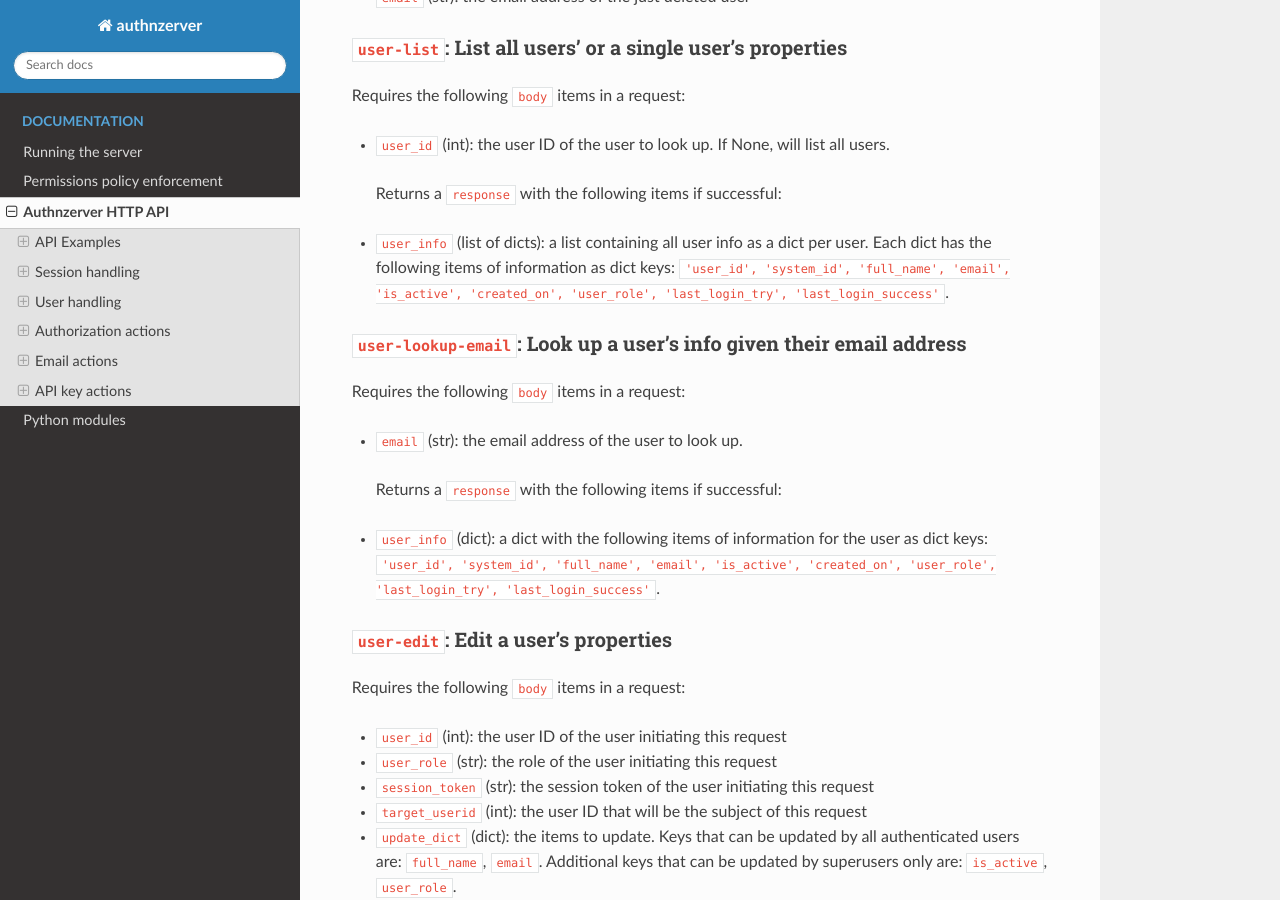
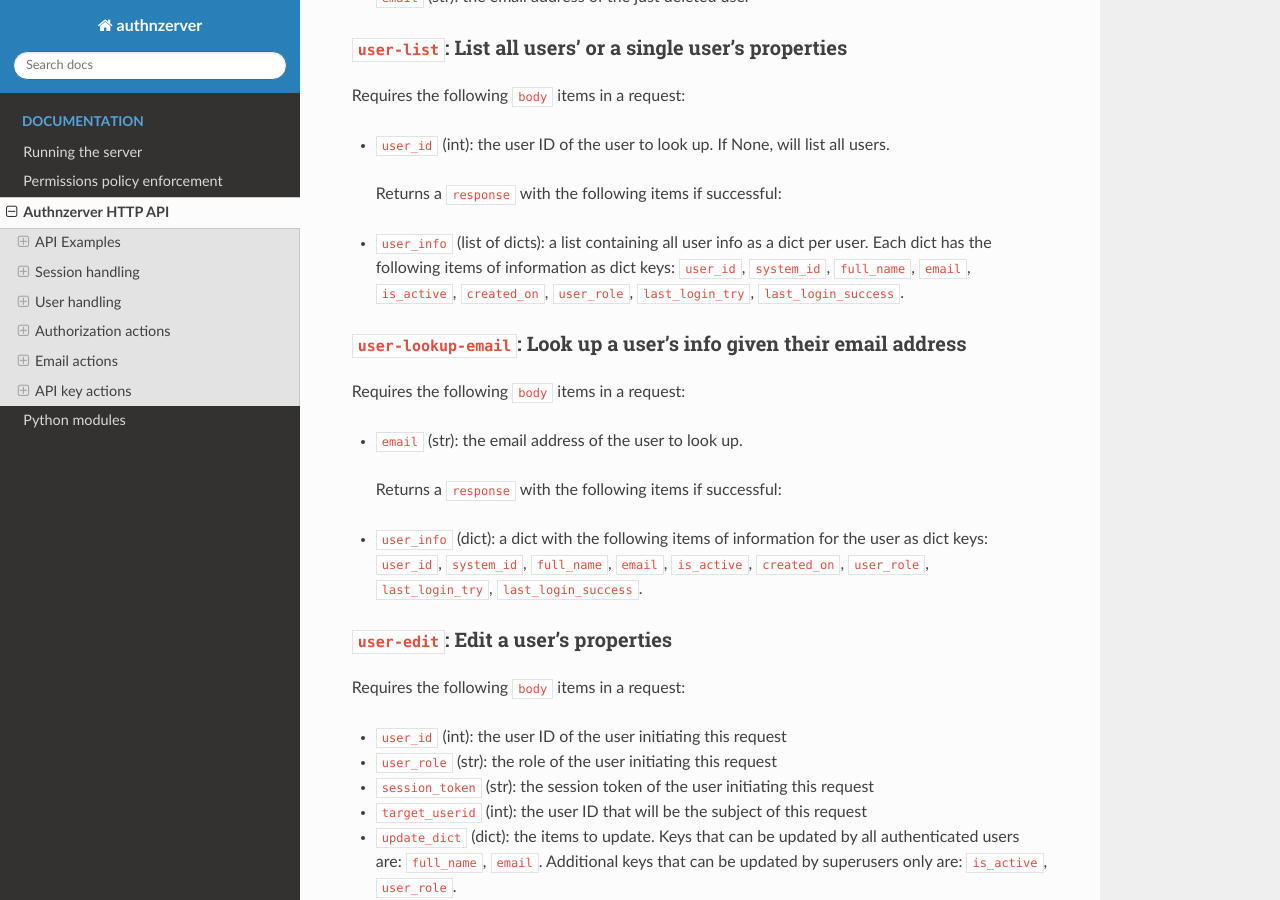
Before and after one commit to waqasbhatti/authnzerver, a Sphinx documentation site: the page built from docs/api.rst, in a window 1280 px wide and 900 px high, scrolled down 5894 px. Built offline with Sphinx 7.4.7 and the Read the Docs theme 2.0.0, drawn with Linux system fonts in a browser that asks for light colours.

```diff
--- a/docs/api.rst
+++ b/docs/api.rst
@@ -325,8 +325,8 @@ Requires the following ``body`` items in a request:
 
 - ``user_info`` (list of dicts): a list containing all user info as a dict per
   user. Each dict has the following items of information as dict keys:
-  ``'user_id', 'system_id', 'full_name', 'email', 'is_active', 'created_on',
-  'user_role', 'last_login_try', 'last_login_success'``.
+  ``user_id``, ``system_id``, ``full_name``, ``email``, ``is_active``,
+  ``created_on``, ``user_role``, ``last_login_try``, ``last_login_success``.
 
 ``user-lookup-email``: Look up a user's info given their email address
 ----------------------------------------------------------------------
@@ -338,9 +338,9 @@ Requires the following ``body`` items in a request:
  Returns a ``response`` with the following items if successful:
 
 - ``user_info`` (dict): a dict with the following items of information for the
-  user as dict keys: ``'user_id', 'system_id', 'full_name', 'email',
-  'is_active', 'created_on', 'user_role', 'last_login_try',
-  'last_login_success'``.
+  user as dict keys: ``user_id``, ``system_id``, ``full_name``, ``email``,
+  ``is_active``, ``created_on``, ``user_role``, ``last_login_try``,
+  ``last_login_success``.
 
 ``user-edit``: Edit a user's properties
 ---------------------------------------
--- a/docs/authnzerver.actions.rst
+++ b/docs/authnzerver.actions.rst
@@ -14,6 +14,7 @@ Submodules
    authnzerver.actions.access
    authnzerver.actions.admin
    authnzerver.actions.apikey
+   authnzerver.actions.apikey_nosession
    authnzerver.actions.email
    authnzerver.actions.session
    authnzerver.actions.user
```
Also changed, not shown: docs/authnzerver.actions.apikey_nosession.rst (added, +7 -0 lines).
